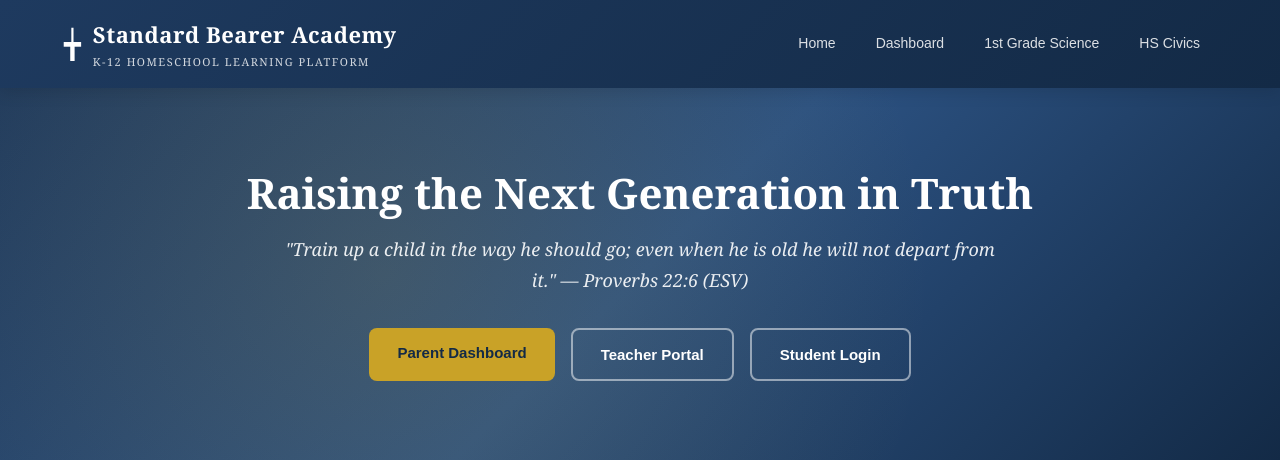
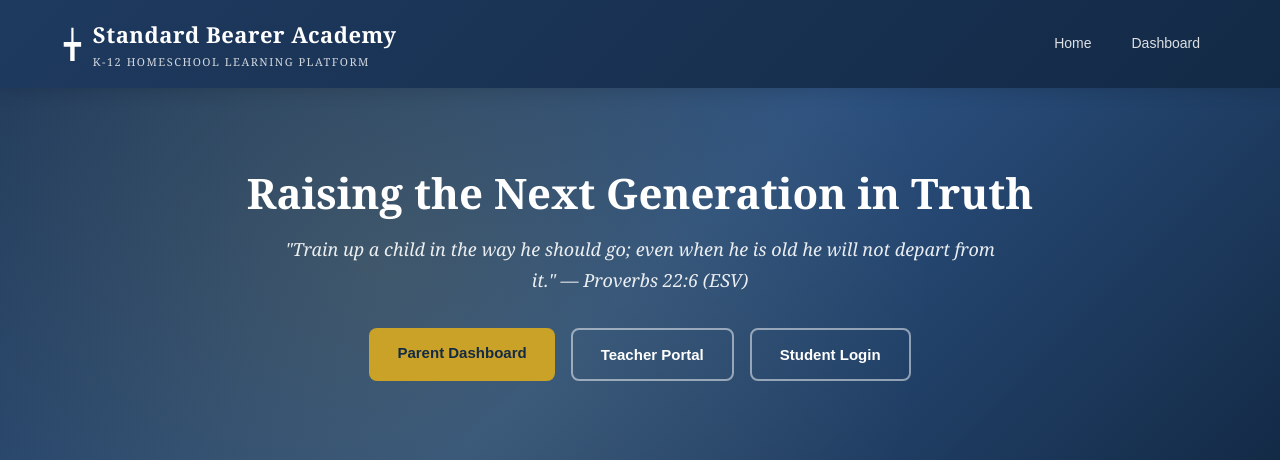
Before and after one commit to wholefoo/standard-bearer-academy, a Flask app: page / in a window 1280 px wide. Shown: the top 460 px of the page. Run offline with Flask 3, Linux system fonts and the light colour scheme.

Commit message:
Remove extraneous navigation links from the website header
Remove hardcoded "1st Grade Science" and "HS Civics" links from the site navigation bar in `templates/base.html`.

Replit-Commit-Author: Agent
Replit-Commit-Session-Id: cea0a2be-61be-4cb1-9dd5-cbadc510cc15
Replit-Commit-Checkpoint-Type: full_checkpoint
Replit-Commit-Event-Id: 3cf98066-dc58-42d0-8e7b-2d4c795da3a9
Replit-Commit-Screenshot-Url: https://storage.googleapis.com/screenshot-production-us-central1/33079b03-fd2e-495e-be56-1d326e56b46a/cea0a2be-61be-4cb1-9dd5-cbadc510cc15/aX0AzjM
Replit-Helium-Checkpoint-Created: true

```diff
--- a/templates/base.html
+++ b/templates/base.html
@@ -18,9 +18,7 @@
             </a>
             <nav>
                 <a href="/">Home</a>
-                <a href="/dashboard?role=parent">Dashboard</a>
-                <a href="/course/grade1/science">1st Grade Science</a>
-                <a href="/course/grade9/civics">HS Civics</a>
+                <a href="/dashboard">Dashboard</a>
             </nav>
         </div>
     </header>
```
